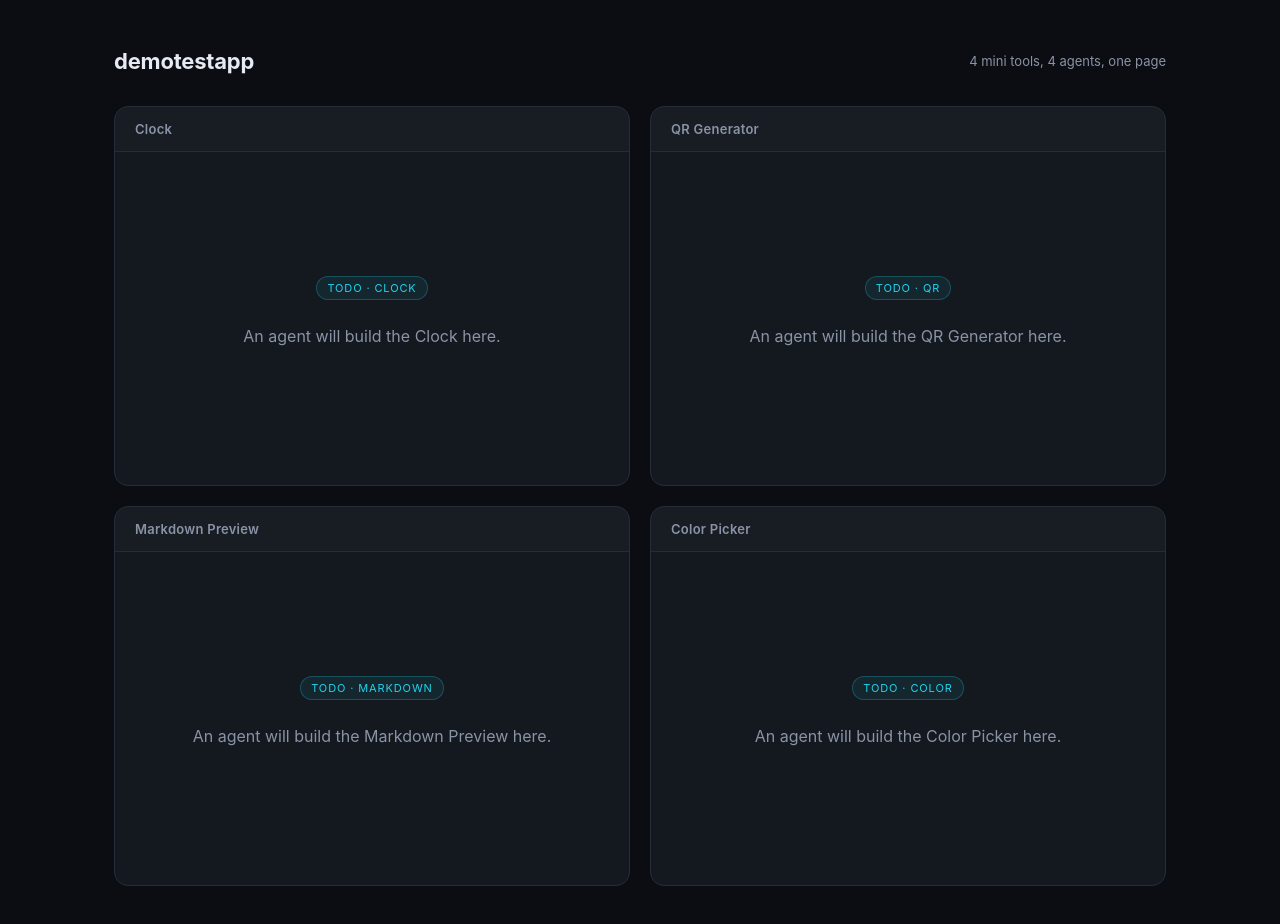
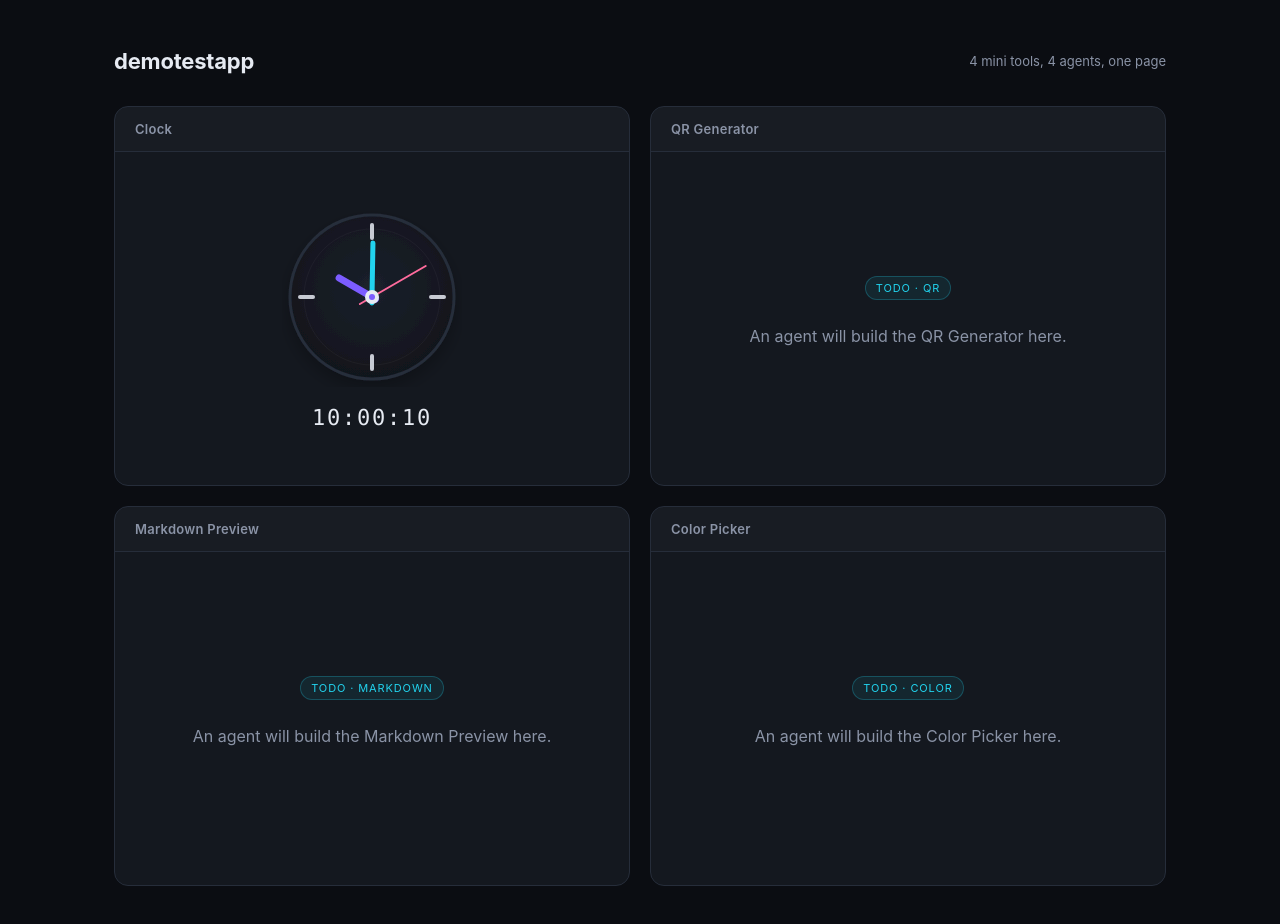
Before and after one commit to feritzcan2/demotestapp, a React (Vite) app: page / in a window 1280 px wide. Shown: the top 924 px of the page. Built offline with nearby package versions, Linux system fonts and the light colour scheme.

Commit message:
feat: clock widget

```diff
--- a/src/widgets/Clock.tsx
+++ b/src/widgets/Clock.tsx
@@ -1,8 +1,143 @@
+import { useEffect, useState } from "react";
+
+function twoDigits(value: number) {
+  return value.toString().padStart(2, "0");
+}
+
+function formatTime(date: Date) {
+  return [date.getHours(), date.getMinutes(), date.getSeconds()]
+    .map(twoDigits)
+    .join(":");
+}
+
 export function Clock() {
+  const [now, setNow] = useState(() => new Date());
+
+  useEffect(() => {
+    const intervalId = window.setInterval(() => {
+      setNow(new Date());
+    }, 1000);
+
+    return () => window.clearInterval(intervalId);
+  }, []);
+
+  const hours = now.getHours() % 12;
+  const minutes = now.getMinutes();
+  const seconds = now.getSeconds();
+
+  const hourAngle = hours * 30 + minutes * 0.5 + seconds / 120;
+  const minuteAngle = minutes * 6 + seconds * 0.1;
+  const secondAngle = seconds * 6;
+
   return (
-    <div className="placeholder">
-      <span className="badge">TODO · clock</span>
-      <p>An agent will build the Clock here.</p>
+    <div
+      style={{
+        flex: 1,
+        display: "flex",
+        flexDirection: "column",
+        alignItems: "center",
+        justifyContent: "center",
+        gap: 18,
+        minHeight: 0,
+      }}
+      aria-label={`Current time ${formatTime(now)}`}
+    >
+      <svg
+        width="180"
+        height="180"
+        viewBox="0 0 180 180"
+        role="img"
+        aria-hidden="true"
+      >
+        <defs>
+          <radialGradient id="clock-face" cx="50%" cy="45%" r="65%">
+            <stop offset="0%" stopColor="var(--panel-2)" />
+            <stop offset="100%" stopColor="#0f131a" />
+          </radialGradient>
+          <filter id="clock-shadow" x="-20%" y="-20%" width="140%" height="140%">
+            <feDropShadow dx="0" dy="8" stdDeviation="8" floodColor="#000" floodOpacity="0.25" />
+          </filter>
+        </defs>
+
+        <circle
+          cx="90"
+          cy="90"
+          r="82"
+          fill="url(#clock-face)"
+          stroke="var(--border)"
+          strokeWidth="3"
+          filter="url(#clock-shadow)"
+        />
+        <circle
+          cx="90"
+          cy="90"
+          r="68"
+          fill="none"
+          stroke="rgba(255, 255, 255, 0.04)"
+          strokeWidth="1"
+        />
+
+        {[0, 90, 180, 270].map((angle) => (
+          <line
+            key={angle}
+            x1="90"
+            y1="18"
+            x2="90"
+            y2="31"
+            transform={`rotate(${angle} 90 90)`}
+            stroke="var(--text)"
+            strokeWidth="4"
+            strokeLinecap="round"
+            opacity="0.85"
+          />
+        ))}
+
+        <line
+          x1="90"
+          y1="94"
+          x2="90"
+          y2="52"
+          transform={`rotate(${hourAngle} 90 90)`}
+          stroke="var(--accent)"
+          strokeWidth="7"
+          strokeLinecap="round"
+        />
+        <line
+          x1="90"
+          y1="96"
+          x2="90"
+          y2="36"
+          transform={`rotate(${minuteAngle} 90 90)`}
+          stroke="var(--accent-2)"
+          strokeWidth="5"
+          strokeLinecap="round"
+        />
+        <line
+          x1="90"
+          y1="104"
+          x2="90"
+          y2="28"
+          transform={`rotate(${secondAngle} 90 90)`}
+          stroke="#ff6b9d"
+          strokeWidth="2"
+          strokeLinecap="round"
+        />
+        <circle cx="90" cy="90" r="7" fill="var(--text)" />
+        <circle cx="90" cy="90" r="3" fill="var(--accent)" />
+      </svg>
+
+      <time
+        dateTime={now.toTimeString().slice(0, 8)}
+        style={{
+          fontFamily:
+            'ui-monospace, SFMono-Regular, Menlo, Monaco, Consolas, "Liberation Mono", "Courier New", monospace',
+          fontSize: 22,
+          letterSpacing: "0.08em",
+          color: "var(--text)",
+        }}
+      >
+        {formatTime(now)}
+      </time>
     </div>
   );
 }
```
